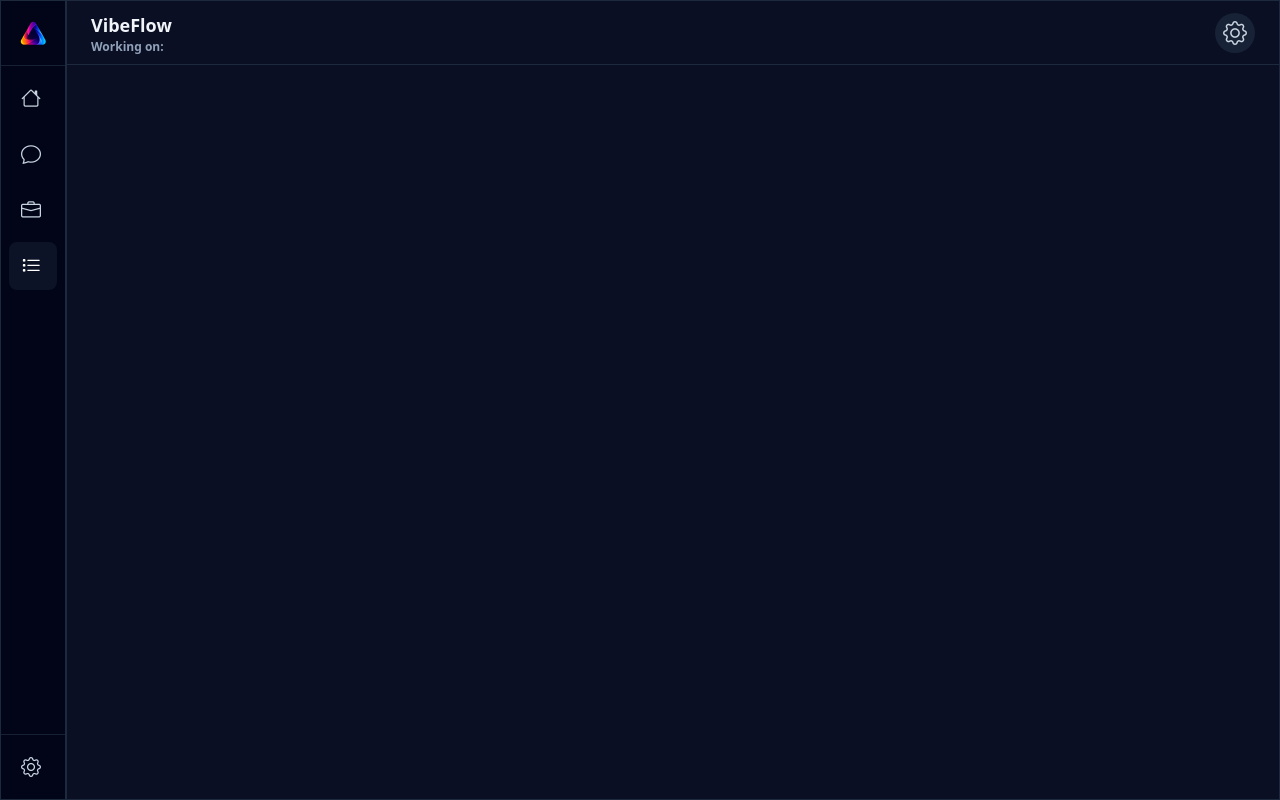
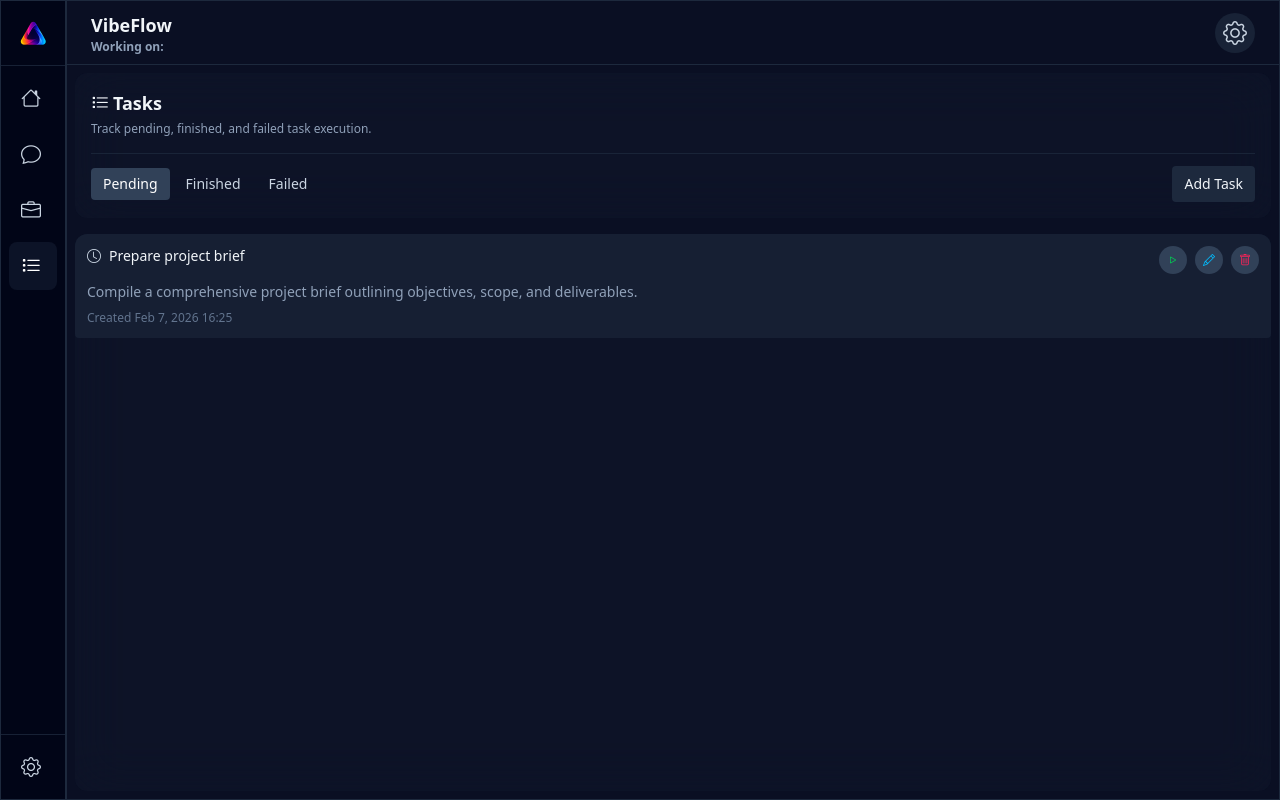
Before and after one commit to AndrewLang/matrix-codex-flow, an Angular app: page /workspace/tasks in a window 1280 px wide. Built offline with nearby package versions, Linux system fonts and the light colour scheme.

Commit message:
feat: implement task management UI with add, edit, run, and delete functionalities

```diff
--- /dev/null
+++ b/src/app/components/tasks/task.list.component.html
@@ -0,0 +1,34 @@
+<div class="space-y-2">
+    @if (tasks().length === 0) {
+    <p class="rounded bg-slate-800/60 px-3 py-2 text-sm text-slate-400">
+        {{ emptyMessage() }}
+    </p>
+    } @else {
+    @for (task of tasks(); track task.id) {
+    <article class="rounded bg-slate-800/60 p-3">
+        <div class="flex items-start justify-between gap-3">
+            <h3 class="flex items-center gap-2 text-sm font-medium text-slate-100">
+                <mtx-icon [icon]="statusIcon(task.status)" title="{{task.status}}"></mtx-icon>
+                <span>{{ task.title }}</span>
+            </h3>
+            <div class="flex shrink-0 items-center gap-2">
+                <button type="button" class="rounded-full bg-slate-700 px-2 py-1.5 text-xs text-green-500"
+                    aria-label="Run task" (click)="onRunTask(task.id)">
+                    <mtx-icon icon="play text"></mtx-icon>
+                </button>
+                <button type="button" class="rounded-full bg-slate-700 px-2 py-1.5 text-xs text-sky-400"
+                    aria-label="Edit task" (click)="onEditTask(task.id)">
+                    <mtx-icon icon="pencil text"></mtx-icon>
+                </button>
+                <button type="button" class="rounded-full bg-slate-700 px-2 py-1.5 text-xs text-rose-500"
+                    aria-label="Delete task" (click)="onDeleteTask(task.id)">
+                    <mtx-icon icon="trash text"></mtx-icon>
+                </button>
+            </div>
+        </div>
+        <p class="mt-2 text-sm text-slate-400">{{ task.description }}</p>
+        <p class="mt-2 text-xs text-slate-500">Created {{ task.createdAt | date:'MMM d, y HH:mm' }}</p>
+    </article>
+    }
+    }
+</div>
--- /dev/null
+++ b/src/app/components/tasks/task.list.component.ts
@@ -0,0 +1,46 @@
+import { DatePipe } from '@angular/common';
+import { Component, input, output } from '@angular/core';
+
+import { Task } from '../../models/task';
+import { IconComponent } from '../icon/icon.component';
+
+@Component({
+    selector: 'mtx-task-list',
+    templateUrl: 'task.list.component.html',
+    imports: [DatePipe, IconComponent]
+})
+export class TaskListComponent {
+    readonly tasks = input<Task[]>([]);
+    readonly emptyMessage = input<string>('No tasks found.');
+    readonly editTask = output<string>();
+    readonly runTask = output<string>();
+    readonly deleteTask = output<string>();
+
+    protected statusIcon(status: Task['status']): string {
+        if (status === 'completed') {
+            return 'check-circle text-emerald-400';
+        }
+
+        if (status === 'failed') {
+            return 'x-circle text-rose-400';
+        }
+
+        if (status === 'in_progress') {
+            return 'arrow-repeat text-amber-300';
+        }
+
+        return 'clock text-slate-300';
+    }
+
+    protected onRunTask(taskId: string): void {
+        this.runTask.emit(taskId);
+    }
+
+    protected onEditTask(taskId: string): void {
+        this.editTask.emit(taskId);
+    }
+
+    protected onDeleteTask(taskId: string): void {
+        this.deleteTask.emit(taskId);
+    }
+}
--- a/src/app/components/tasks/tasks.component.html
+++ b/src/app/components/tasks/tasks.component.html
@@ -0,0 +1,43 @@
+<div class="flex h-full min-h-0 flex-col gap-4 p-2 text-slate-200">
+    <header class="flex flex-col rounded-xl bg-slate-900/60 p-4 backdrop-blur-xl">
+        <div class="flex items-center justify-between">
+            <div>
+                <h2 class="flex items-center gap-1 text-lg font-semibold text-slate-100">
+                    <mtx-icon icon="list-task"></mtx-icon>
+                    <span>Tasks</span>
+                </h2>
+                <p class="mt-1 text-xs text-slate-400">Track pending, finished, and failed task execution.</p>
+            </div>
+        </div>
+
+        <div class="mt-4 flex items-center justify-between gap-2 border-t border-slate-800/80 pt-3">
+            <div class="flex items-center gap-1">
+                @for (tab of tabs; track tab.key) {
+                <button type="button" class="rounded px-3 py-1.5 text-sm transition"
+                    [class.bg-slate-700]="selectedTab() === tab.key" [class.text-white]="selectedTab() === tab.key"
+                    [class.text-slate-300]="selectedTab() !== tab.key"
+                    [class.hover:bg-slate-800]="selectedTab() !== tab.key" (click)="selectTab(tab.key)">
+                    {{ tab.label }}
+                </button>
+                }
+            </div>
+
+            <div>
+                <button type="button"
+                    class="rounded bg-slate-800 px-3 py-2 text-sm font-medium text-slate-100 transition hover:bg-slate-700"
+                    (click)="addTask()">
+                    Add Task
+                </button>
+            </div>
+        </div>
+    </header>
+
+    <section class="flex-1 min-h-0 overflow-y-auto rounded-xl bg-slate-900/60 backdrop-blur-xl">
+        <mtx-task-list
+            [tasks]="filteredTasks()"
+            [emptyMessage]="emptyMessage()"
+            (editTask)="editTask($event)"
+            (runTask)="runTask($event)"
+            (deleteTask)="deleteTask($event)"></mtx-task-list>
+    </section>
+</div>
--- a/src/app/components/tasks/tasks.component.ts
+++ b/src/app/components/tasks/tasks.component.ts
@@ -1,11 +1,133 @@
-import { Component, OnInit } from '@angular/core';
+import { Component, computed, signal } from '@angular/core';
+
+import { Task } from '../../models/task';
+import { IconComponent } from '../icon/icon.component';
+import { TaskListComponent } from './task.list.component';
+
+type TaskFilterTab = 'pending' | 'finished' | 'failed';
+
+interface TaskTabItem {
+    key: TaskFilterTab;
+    label: string;
+}
+
+const INITIAL_TASKS: Task[] = [
+    {
+        id: 'task-1',
+        title: 'Prepare project brief',
+        description: 'Compile a comprehensive project brief outlining objectives, scope, and deliverables.',
+        steps: [],
+        status: 'pending',
+        createdAt: Date.now(),
+        updatedAt: Date.now()
+    },
+    {
+        id: 'task-2',
+        title: 'Build context timeline',
+        description: 'Create a chronological timeline of key events and interactions to provide context for the project.',
+        steps: [],
+        status: 'completed',
+        createdAt: Date.now(),
+        updatedAt: Date.now()
+    },
+    {
+        id: 'task-3',
+        title: 'Validate workflow sync',
+        description: 'Ensure that the workflow synchronization mechanism is functioning correctly across all components.',
+        steps: [],
+        status: 'failed',
+        createdAt: Date.now(),
+        updatedAt: Date.now()
+    }
+];
+
+const TASK_TABS: TaskTabItem[] = [
+    { key: 'pending', label: 'Pending' },
+    { key: 'finished', label: 'Finished' },
+    { key: 'failed', label: 'Failed' }
+];
 
 @Component({
     selector: 'mtx-tasks',
-    templateUrl: 'tasks.component.html'
+    templateUrl: 'tasks.component.html',
+    imports: [IconComponent, TaskListComponent]
 })
-export class TasksComponent implements OnInit {
-    constructor() { }
+export class TasksComponent {
+    protected readonly tabs = TASK_TABS;
+    protected readonly selectedTab = signal<TaskFilterTab>('pending');
+    protected readonly tasks = signal<Task[]>(INITIAL_TASKS);
 
-    ngOnInit() { }
+    protected readonly filteredTasks = computed(() => {
+        const selectedTab = this.selectedTab();
+
+        if (selectedTab === 'pending') {
+            return this.tasks().filter((task) => task.status === 'pending' || task.status === 'in_progress');
+        }
+
+        if (selectedTab === 'finished') {
+            return this.tasks().filter((task) => task.status === 'completed');
+        }
+
+        return this.tasks().filter((task) => task.status === 'failed');
+    });
+
+    protected readonly emptyMessage = computed(() => `No tasks in ${this.selectedTab()}.`);
+
+    protected selectTab(tab: TaskFilterTab): void {
+        this.selectedTab.set(tab);
+    }
+
+    protected addTask(): void {
+        const nextTaskIndex = this.tasks().length + 1;
+        const currentTimestamp = Date.now();
+
+        const nextTask: Task = {
+            id: `task-${currentTimestamp}`,
+            title: `New Task ${nextTaskIndex}`,
+            description: 'Task description goes here.',
+            steps: [],
+            status: 'pending',
+            createdAt: currentTimestamp,
+            updatedAt: currentTimestamp
+        };
+
+        this.tasks.update((tasks) => [nextTask, ...tasks]);
+        this.selectedTab.set('pending');
+    }
+
+    protected runTask(taskId: string): void {
+        const currentTimestamp = Date.now();
+
+        this.tasks.update((tasks) =>
+            tasks.map((task) =>
+                task.id === taskId
+                    ? {
+                        ...task,
+                        status: 'in_progress',
+                        updatedAt: currentTimestamp
+                    }
+                    : task
+            )
+        );
+        this.selectedTab.set('pending');
+    }
+
+    protected editTask(taskId: string): void {
+        const currentTimestamp = Date.now();
+
+        this.tasks.update((tasks) =>
+            tasks.map((task) =>
+                task.id === taskId
+                    ? {
+                        ...task,
+                        updatedAt: currentTimestamp
+                    }
+                    : task
+            )
+        );
+    }
+
+    protected deleteTask(taskId: string): void {
+        this.tasks.update((tasks) => tasks.filter((task) => task.id !== taskId));
+    }
 }
--- a/src/app/models/task.ts
+++ b/src/app/models/task.ts
@@ -3,6 +3,7 @@ export type TaskStatus = 'pending' | 'in_progress' | 'completed' | 'failed';
 export interface Task {
     id: string;
     title: string;
+    description: string;
     steps: TaskStep[];
     status: TaskStatus;
     createdAt: number;
```
